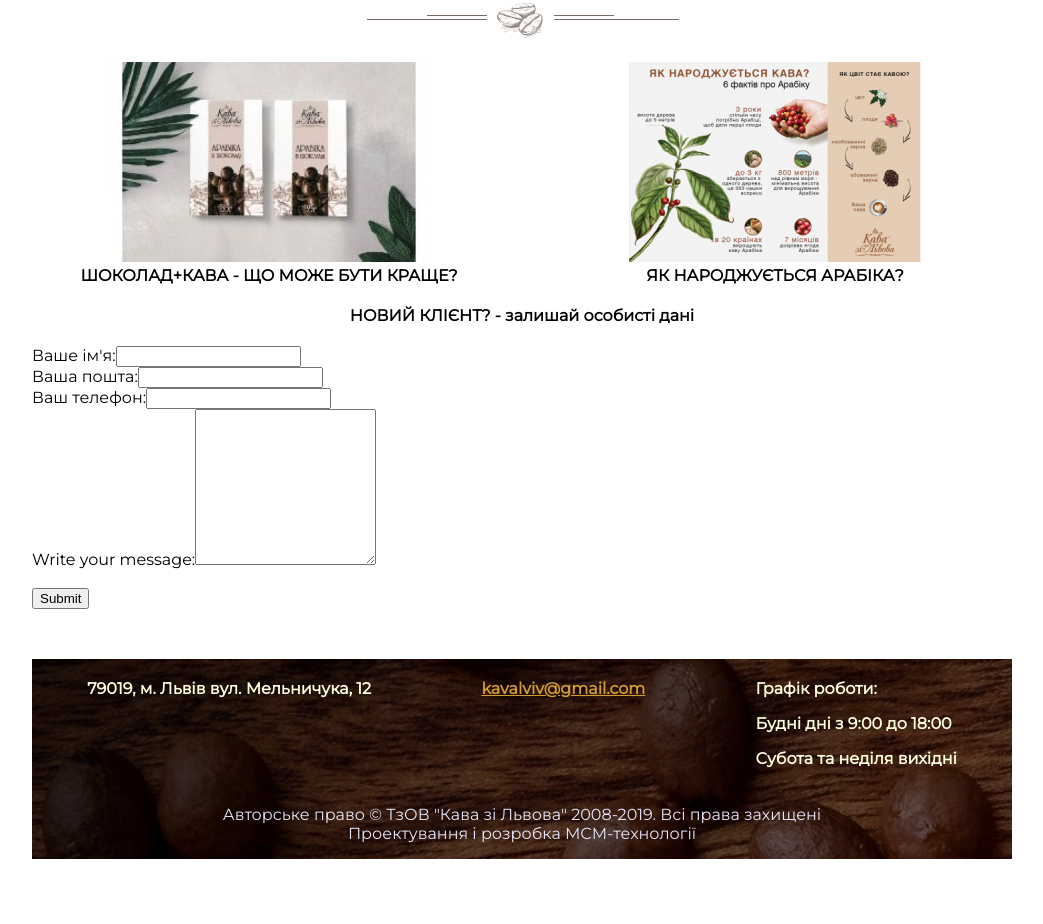
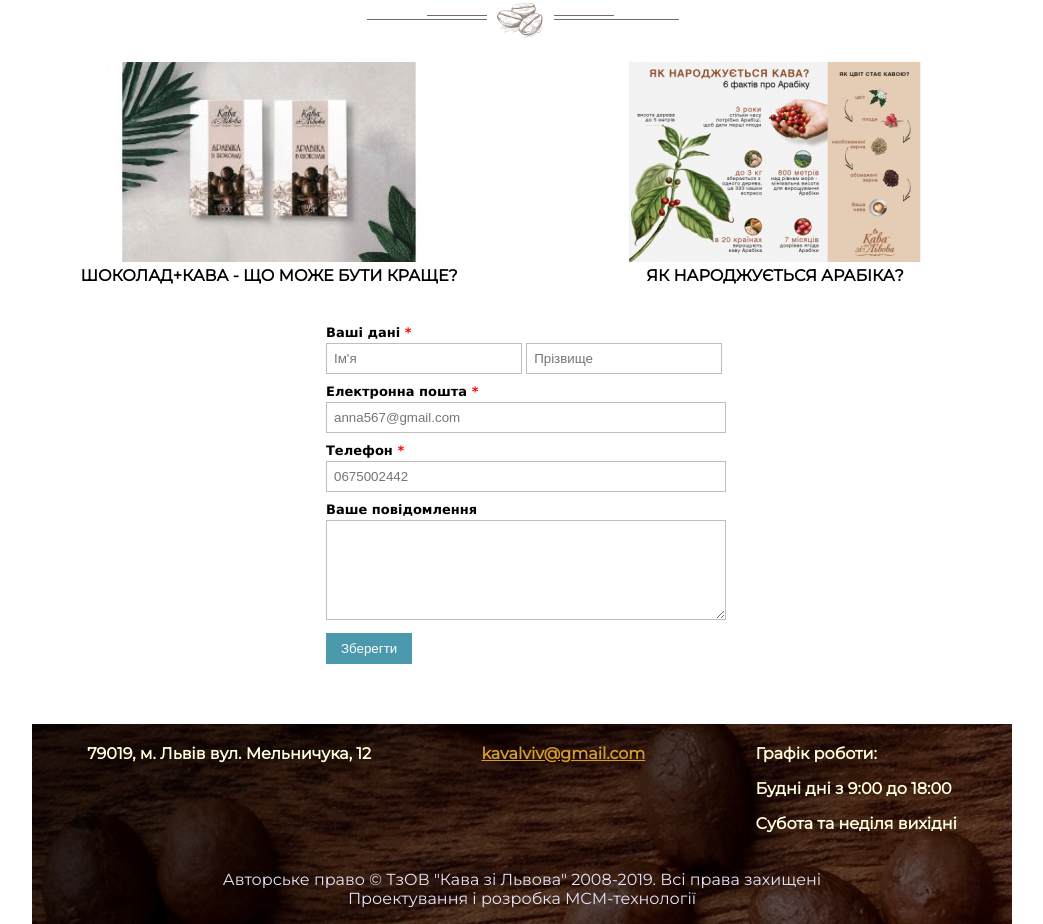
Before and after one commit to AnnaSynko/coffee-project, a plain HTML site: page index.html in a window 1280 px wide. Shown: the part 2033-2957 px from the top of the page, without its empty margins (118-1161 px from the left). Before the commit the page ends 2892 px from the top, so only its background shows below. Drawn offline with nearby package versions, Linux system fonts and the light colour scheme.

Commit message:
Created initial markup

```diff
--- a/css/index.css
+++ b/css/index.css
@@ -256,6 +256,34 @@
     }
 }
 
+
+.form-style-1 {
+	margin:10px auto;
+	max-width: 400px;
+	padding: 20px 12px 10px 20px;
+	font: 13px "Lucida Sans Unicode", "Lucida Grande", sans-serif;
+}
+.form-style-1 li {
+	padding: 0;
+	display: block;
+	list-style: none;
+	margin: 10px 0 0 0;
+}
+.form-style-1 label{
+	margin:0 0 3px 0;
+	padding:0px;
+	display:block;
+	font-weight: bold;
+}
+
+.footer-form h4 {
+    padding-top: 50px;
+}
+
+.submit-form {
+    position: center;
+}
+
 footer .footer-container {
     margin-top: 50px;
     background-image: url(../img/foot.jpg);
@@ -285,13 +313,66 @@
     color: #E6E6FA;
     text-align: center;
 }
+.form-style-1 input[type=text],
+.form-style-1 input[type=date],
+.form-style-1 input[type=email],
+.form-style-1 input[type=phone],
+textarea,
+select{
+	box-sizing: border-box;
+	-webkit-box-sizing: border-box;
+	-moz-box-sizing: border-box;
+	border:1px solid #BEBEBE;
+	padding: 7px;
+	margin:0px;
+	-webkit-transition: all 0.30s ease-in-out;
+	-moz-transition: all 0.30s ease-in-out;
+	-ms-transition: all 0.30s ease-in-out;
+	-o-transition: all 0.30s ease-in-out;
+	outline: none;
+}
+.form-style-1 input[type=text]:focus,
+.form-style-1 input[type=date]:focus,
+.form-style-1 input[type=datetime]:focus,
+.form-style-1 input[type=number]:focus,
+.form-style-1 input[type=search]:focus,
+.form-style-1 input[type=time]:focus,
+.form-style-1 input[type=url]:focus,
+.form-style-1 input[type=email]:focus,
+.form-style-1 textarea:focus,
+.form-style-1 select:focus{
+	-moz-box-shadow: 0 0 8px #88D5E9;
+	-webkit-box-shadow: 0 0 8px #88D5E9;
+	box-shadow: 0 0 8px #88D5E9;
+	border: 1px solid #88D5E9;
+}
+.form-style-1 .field-divided{
+	width: 49%;
+}
 
-
-header .menu-login {     /*задаємо картинку як фон*/
-    background-image: url(../img/header-bg.jpg);
-    background-size: cover;      /*вирівнюємо картинку - маштабуємо*/
-    background-position: center;
-    min-height:200px;            /*мінімальна висота*/
+.form-style-1 .field-long{
+	width: 100%;
+}
+.form-style-1 .field-select{
+	width: 100%;
+}
+.form-style-1 .field-textarea{
+	height: 100px;
+}
+.form-style-1 input[type=submit], .form-style-1 input[type=button]{
+	background: #4B99AD;
+	padding: 8px 15px 8px 15px;
+	border: none;
+	color: #fff;
+}
+.form-style-1 input[type=submit]:hover, .form-style-1 input[type=button]:hover{
+	background: #4691A4;
+	box-shadow:none;
+	-moz-box-shadow:none;
+	-webkit-box-shadow:none;
+}
+.form-style-1 .required{
+	color:red;
 }
 
 .modal {
--- a/index.html
+++ b/index.html
@@ -136,21 +136,27 @@
         </div>
         </main>
         <section>
-        <div class="footer-form">
-            <h4>НОВИЙ КЛІЄНТ? - залишай особисті дані</h4>
-            <form class="submit-form">
-                <label>Ваше ім'я:<input type="text" name="user-name"></label>
-				<br>
-				<label>Ваша пошта:<input type="email" name="user-email"></label>
-                <br>
-                <label>Ваш телефон:<input type="text" name="phone" id="user-count"></label>
-                <br>
-				<label>Write your message:<textarea name="message"  rows="10" ></textarea></label>
-				<br>
-				<br>
-				<div class="form-button"><input type="submit" value="Submit"></div>
-            </form>
-        </div>
+        <form>
+            <ul class="form-style-1">
+                <li><label>Ваші дані <span class="required">*</span></label><input type="text" name="field1" class="field-divided" placeholder="Ім'я" />
+                        <input type="text" name="field2" class="field-divided" placeholder="Прізвище" /></li>
+                <li>
+                    <label>Електронна пошта <span class="required">*</span></label>
+                    <input type="email" name="field3" class="field-long" placeholder="anna567@gmail.com" />
+                </li>
+                <li>
+                    <label>Телефон <span class="required">*</span></label>
+                    <input type="phone" name="field4" class="field-long" placeholder="0675002442" />
+                </li>
+                <li>
+                    <label>Ваше повідомлення <span class="required"></span></label>
+                    <textarea name="field5" id="field5" class="field-long field-textarea"></textarea>
+                </li>
+                <li>
+                    <input type="submit" value="Зберегти" />
+                </li>
+            </ul>
+        </form>
         </section>
         <footer>
             <div class="footer-container">
```
